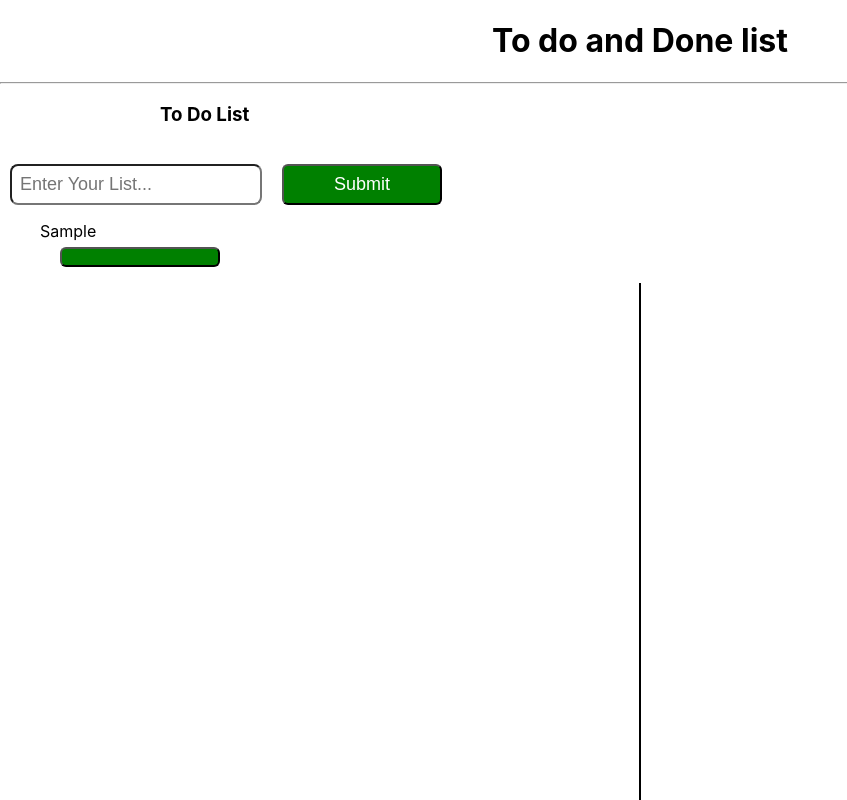
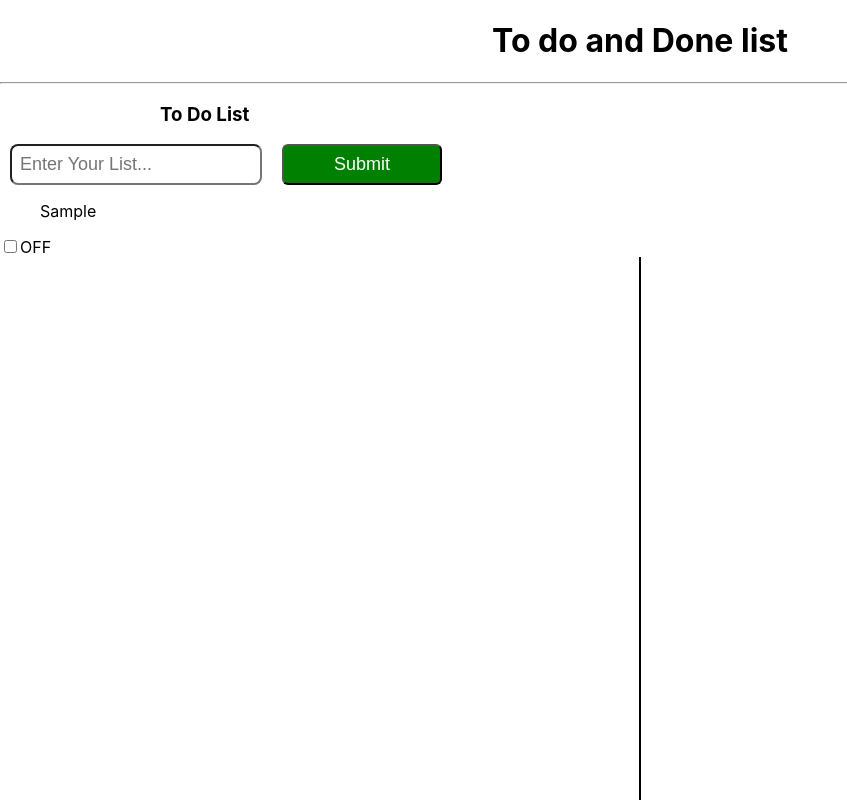
Before and after one commit to elija33/ToDoList, a React (Create React App) app in the folder todolist/: page / in a window 1280 px wide. Both pictures are taken after typing "Sample" into the empty fields and a click on the button "Submit". Shown: the top 800 px of the page, without its empty margins (0-847 px from the left). Built offline with nearby package versions, Linux system fonts and the light colour scheme.

Commit message:
Added Toggle

```diff
--- a/todolist/src/App.css
+++ /dev/null
@@ -1,88 +0,0 @@
-.Alllist {
-  text-align: center;
-}
-
-.test {
-  margin-left: 10rem;
-}
-
-button {
-  border-radius: 6px;
-  color: white;
-  background-color: green;
-  padding: 0.5rem;
-  width: 10rem;
-  font-size: large;
-  margin-left: 20px;
-}
-
-.inputtext {
-  font-size: large;
-  padding: 0.5rem;
-  margin-left: 10px;
-  border-radius: 0.5rem;
-}
-
-.verticalline {
-  position: absolute;
-  z-index: -1;
-  left: 50%;
-  transform: translate(-50%);
-  height: 740px;
-  border-left: 2px solid black;
-}
-
-.slider.round::before {
-  border-radius: 50%;
-}
-
-.slider.round {
-  border-radius: 34px;
-}
-
-.switch {
-  position: relative;
-  display: inline-block;
-  width: 60px;
-  height: 30px;
-}
-
-.switch input {
-  opacity: 0;
-  width: 0;
-  height: 0;
-}
-
-.slider {
-  position: absolute;
-  cursor: pointer;
-  top: 0;
-  left: 0;
-  right: 0;
-  bottom: 0;
-  background-color: #ccc;
-  -webkit-transition: 0.4s;
-  transition: 0.4s;
-}
-
-.slider::before {
-  position: absolute;
-  content: "";
-  height: 26px;
-  width: 26px;
-  left: 4px;
-  bottom: 4px;
-  background-color: white;
-  -webkit-transition: 0.4s;
-  transition: 0.4s;
-}
-
-/* input:checked + .slider {
-  background-color: #2196f3;
-} */
-
-/* input.checked + .slider {
-  -webkit-transform: translateX(26px);
-  -ms-transform: translateX(26px);
-  transform: translateX(26px);
-} */
--- a/todolist/src/App.js
+++ b/todolist/src/App.js
@@ -1,13 +1,17 @@
-import "./App.css";
+import "./Apping.css";
 import TextDisplay from "./components/ListTodo/TextDisplay";
+import Tringtoggle from "./components/ListTodo/Tringtoggle";
 
 function App() {
   return (
     <div>
       <h1 className="Alllist">To do and Done list</h1>
       <hr></hr>
-      <TextDisplay />
-      <div className="verticalline" />
+      <div>
+        <TextDisplay />
+        <Tringtoggle />
+      </div>
+      <div className="verticalline"></div>
     </div>
   );
 }
--- /dev/null
+++ b/todolist/src/Apping.css
@@ -0,0 +1,49 @@
+.Alllist {
+  text-align: center;
+}
+
+.todolisttext {
+  margin-left: 10rem;
+}
+
+.listdone {
+  margin-left: 10rem;
+}
+
+button {
+  border-radius: 6px;
+  color: white;
+  background-color: green;
+  padding: 0.5rem;
+  width: 10rem;
+  font-size: large;
+  margin-left: 20px;
+}
+
+.inputtext {
+  font-size: large;
+  padding: 0.5rem;
+  margin-left: 10px;
+  border-radius: 0.5rem;
+}
+
+.inputsearch {
+  font-size: large;
+  padding: 0.5rem;
+  border-radius: 0.5rem;
+  font-size: large;
+  margin-left: 155%;
+}
+
+.verticalline {
+  position: absolute;
+  z-index: -1;
+  left: 50%;
+  transform: translate(-50%);
+  height: 740px;
+  border-left: 2px solid black;
+}
+
+.slider round {
+  border-radius: 4rem;
+}
--- a/todolist/src/components/ListTodo/InputBox.js
+++ b/todolist/src/components/ListTodo/InputBox.js
@@ -3,19 +3,25 @@ import Submit from "./Submit";
 
 const InputBox = ({ onTextSubmit }) => {
   const [texting, setTexting] = useState("");
+  const [error, setError] = useState("");
 
   const texthandle = (e) => {
     setTexting(e.target.value);
+    if (error) setError("");
   };
 
   const handleSubmit = () => {
     if (texting.trim()) {
       onTextSubmit(texting);
       setTexting("");
+      setError("");
+    } else {
+      setError("Enter Some List Here");
     }
   };
 
   return (
+    <div>
       <div className="flex gap-2 mb-4">
         <input
           value={texting}
@@ -26,6 +32,8 @@ const InputBox = ({ onTextSubmit }) => {
         />
         <button onClick={handleSubmit}>Submit</button>
       </div>
+      {error && <p className="text-red-500 text-sm">{error}</p>}
+    </div>
   );
 };
 
--- a/todolist/src/components/ListTodo/Submit.js
+++ b/todolist/src/components/ListTodo/Submit.js
@@ -1,12 +1,7 @@
 import React, { useState } from "react";
-import App from "../../../src/App";
 
 const Submit = ({ onClick }) => {
-  return (
-    <button id="buttoing" onClick={onClick}>
-      Submit
-    </button>
-  );
+  return <button onClick={onClick}>Submit</button>;
 };
 
 export default Submit;
--- a/todolist/src/components/ListTodo/TextDisplay.js
+++ b/todolist/src/components/ListTodo/TextDisplay.js
@@ -1,6 +1,5 @@
 import React, { useState } from "react";
 import InputBox from "./InputBox";
-import Toggleing from "./Toggleing";
 
 const TextDisplay = () => {
   const [items, setItems] = useState([]);
@@ -17,23 +16,24 @@ const TextDisplay = () => {
 
   return (
     <div className="max-w-2xl mx-auto p-6">
-      <h3 className="test">To Do List</h3>
-      <br />
+      <h3 className="todolisttext text-2xl font-bold mb-4">To Do List</h3>
       <InputBox onTextSubmit={handleTextSubmit} />
       <ul className="space-y-2">
         {items.map((item, index) => (
           <div
             key={index}
-            className={`p-4 rounded-lg flex items-center justify-between
+            onClick={() => toggleItem(index)}
+            className={`p-4 rounded-lg flex items-center justify-between cursor-pointer
               ${item.completed ? "bg-gray-50" : "bg-white"}
-              border border-gray-200 shadow-sm`}
+              border border-gray-200 shadow-sm hover:bg-gray-50`}
           >
             <span
-              className={item.completed ? "line-through text-gray-500" : ""}
+              className={`${
+                item.completed ? "line-through text-gray-500" : ""
+              }`}
             >
               {item.text}
             </span>
-            <Toggleing />
           </div>
         ))}
       </ul>
--- a/todolist/src/components/ListTodo/ToggleSwitch.js
+++ /dev/null
@@ -1,60 +0,0 @@
-import React, { useState } from "react";
-
-const ToggleSwitch = ({
-  initialState = false,
-  onToggle,
-  label,
-  disabled = false,
-}) => {
-  const [isChecked, setIsChecked] = useState(initialState);
-
-  const handleToggel = () => {
-    if (!disabled) {
-      const newState = !isChecked;
-      setIsChecked(newState);
-      if (onToggle) {
-        onToggle(newState);
-      }
-    }
-  };
-
-  return (
-    <div className="flex items-center gap-2">
-      {label && (
-        <span
-          className={`text-sm ${disabled ? "text-gray-400" : "text-gray-700"}`}
-        >
-          {label}
-        </span>
-      )}
-      <button
-        role="switch"
-        aria-checked={isChecked}
-        onClick={handleToggel}
-        disabled={disabled}
-        className={`
-            relative inline-flex h-6 w-11 items-center rounded-full
-            transition-colors duration-200 ease-in-out focus:outline-none focus:ring-2
-            focus:ring-blue-500 focus:ring-offset-2
-            ${
-              disabled
-                ? "cursor-not-allowed bg-gray-200"
-                : isChecked
-                ? "bg-blue-600"
-                : "bg-gray-200"
-            }`}
-      >
-        <span
-          className={`
-            inline-block h-4 w-4 rounded-full bg-white shadow
-            transform transition-transform duration-200 ease-in-out
-            ${isChecked ? "translate-x-6" : "translate-x-1"}
-            ${disabled ? "shadow-none" : "shadow-md"}
-          `}
-        />
-      </button>
-    </div>
-  );
-};
-
-export default ToggleSwitch;
--- a/todolist/src/components/ListTodo/Toggleing.js
+++ /dev/null
@@ -1,11 +0,0 @@
-import React from "react";
-import ToggleSwitch from "./ToggleSwitch";
-
-function Toggleing() {
-  const handleToggel = (newState) => {
-    console.log("Toggle switch to:", newState);
-  };
-  return <ToggleSwitch onToggle={handleToggel} initialState={false} />;
-}
-
-export default Toggleing;
--- /dev/null
+++ b/todolist/src/components/ListTodo/Tringtoggle.js
@@ -0,0 +1,25 @@
+import React, { useState } from "react";
+import "../../../../todolist/src/Apping.css";
+
+const Tringtoggle = () => {
+  const [isChecked, setIsChecked] = useState(false);
+
+  const handleToggle = () => {
+    setIsChecked(!isChecked);
+  };
+  return (
+    <div className="flex">
+      <label className="switch">
+        <input
+          type="checkbox"
+          className="slider round"
+          checked={isChecked}
+          onChange={handleToggle}
+        />
+      </label>
+      <span className="slider round">{isChecked ? "ON" : "OFF"}</span>
+    </div>
+  );
+};
+
+export default Tringtoggle;
```
Also changed, not shown: todolist/src/components/DoneList/Search.js (added, +18 -0 lines). Lines whose indentation alone changed are shown as unchanged.
